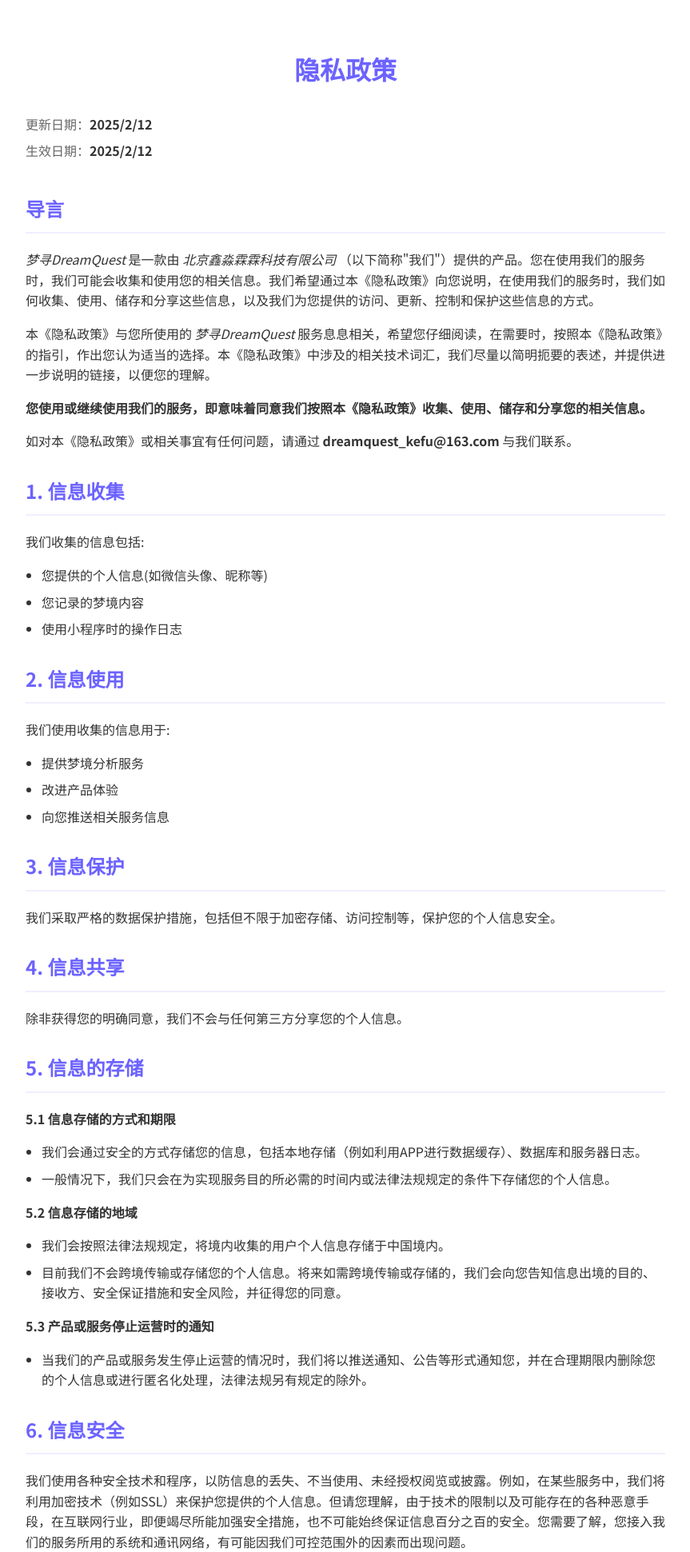
After one commit to gunlay/DreamQuestWebHomepage, a Flask app: page /privacy.html in a window 1280 px wide. The commit adds this page. Shown: the top 1941 px of the page at 80% size, without its empty margins (208-1071 px from the left). Run offline with Flask 3, Linux system fonts and the light colour scheme.

Commit message:
完成，就差替换下载码了

```diff
--- a/app.py
+++ b/app.py
@@ -7,6 +7,14 @@ app = Flask(__name__)
 def home():
     return render_template('index.html')
 
+@app.route('/privacy.html')
+def privacy():
+    return render_template('privacy.html')
+
+@app.route('/terms.html')
+def terms():
+    return render_template('terms.html')
+
 @app.route('/static/<path:path>')
 def send_static(path):
     return send_from_directory('static', path)
--- /dev/null
+++ b/templates/privacy.html
@@ -0,0 +1,155 @@
+<!DOCTYPE html>
+<html lang="zh-CN">
+<head>
+    <meta charset="UTF-8">
+    <meta name="viewport" content="width=device-width, initial-scale=1.0">
+    <title>隐私政策 - 梦寻DreamQuest</title>
+    <link href="https://fonts.googleapis.com/css2?family=Noto+Sans+SC:wght@400;500;700&display=swap" rel="stylesheet">
+    <style>
+        :root {
+            --primary-color: #6C63FF;
+            --text-color: #333333;
+            --text-secondary: #666666;
+            --background: #FFFFFF;
+        }
+
+        body {
+            font-family: 'Noto Sans SC', -apple-system, BlinkMacSystemFont, sans-serif;
+            line-height: 1.6;
+            color: var(--text-color);
+            max-width: 800px;
+            margin: 0 auto;
+            padding: 40px 20px;
+            background: var(--background);
+        }
+
+        h1 {
+            font-size: 32px;
+            color: var(--primary-color);
+            margin-bottom: 30px;
+            text-align: center;
+        }
+
+        h2 {
+            font-size: 24px;
+            color: var(--primary-color);
+            margin: 30px 0 20px;
+            padding-bottom: 10px;
+            border-bottom: 2px solid rgba(108, 99, 255, 0.1);
+        }
+
+        p {
+            margin-bottom: 16px;
+            color: var(--text-color);
+        }
+
+        ul {
+            margin: 16px 0;
+            padding-left: 20px;
+        }
+
+        li {
+            margin-bottom: 8px;
+            color: var(--text-color);
+        }
+
+        strong {
+            color: var(--text-color);
+        }
+
+        i {
+            font-style: italic;
+            color: var(--text-color);
+        }
+
+        .policy-header {
+            margin-bottom: 40px;
+            color: var(--text-secondary);
+        }
+
+        .policy-header div {
+            margin-bottom: 8px;
+        }
+
+        @media (max-width: 768px) {
+            body {
+                padding: 20px 16px;
+            }
+
+            h1 {
+                font-size: 28px;
+            }
+
+            h2 {
+                font-size: 20px;
+            }
+        }
+    </style>
+</head>
+<body>
+    <h1>隐私政策</h1>
+    <div class="policy-header">
+        <div>更新日期：<strong>2025/2/12</strong></div>
+        <div>生效日期：<strong>2025/2/12</strong></div>
+    </div>
+
+    <h2>导言</h2>
+    <p><i>梦寻DreamQuest</i> 是一款由 <i>北京鑫淼霖霖科技有限公司</i> （以下简称"我们"）提供的产品。您在使用我们的服务时，我们可能会收集和使用您的相关信息。我们希望通过本《隐私政策》向您说明，在使用我们的服务时，我们如何收集、使用、储存和分享这些信息，以及我们为您提供的访问、更新、控制和保护这些信息的方式。</p>
+    <p>本《隐私政策》与您所使用的 <i>梦寻DreamQuest</i> 服务息息相关，希望您仔细阅读，在需要时，按照本《隐私政策》的指引，作出您认为适当的选择。本《隐私政策》中涉及的相关技术词汇，我们尽量以简明扼要的表述，并提供进一步说明的链接，以便您的理解。</p>
+    <p><strong>您使用或继续使用我们的服务，即意味着同意我们按照本《隐私政策》收集、使用、储存和分享您的相关信息。</strong></p>
+    <p>如对本《隐私政策》或相关事宜有任何问题，请通过 <strong>dreamquest_kefu@163.com</strong> 与我们联系。</p>
+
+    <h2>1. 信息收集</h2>
+    <p>我们收集的信息包括:</p>
+    <ul>
+        <li>您提供的个人信息(如微信头像、昵称等)</li>
+        <li>您记录的梦境内容</li>
+        <li>使用小程序时的操作日志</li>
+    </ul>
+
+    <h2>2. 信息使用</h2>
+    <p>我们使用收集的信息用于:</p>
+    <ul>
+        <li>提供梦境分析服务</li>
+        <li>改进产品体验</li>
+        <li>向您推送相关服务信息</li>
+    </ul>
+
+    <h2>3. 信息保护</h2>
+    <p>我们采取严格的数据保护措施，包括但不限于加密存储、访问控制等，保护您的个人信息安全。</p>
+
+    <h2>4. 信息共享</h2>
+    <p>除非获得您的明确同意，我们不会与任何第三方分享您的个人信息。</p>
+
+    <h2>5. 信息的存储</h2>
+    <strong>5.1 信息存储的方式和期限</strong>
+    <ul>
+        <li>我们会通过安全的方式存储您的信息，包括本地存储（例如利用APP进行数据缓存）、数据库和服务器日志。</li>
+        <li>一般情况下，我们只会在为实现服务目的所必需的时间内或法律法规规定的条件下存储您的个人信息。</li>
+    </ul>
+
+    <strong>5.2 信息存储的地域</strong>
+    <ul>
+        <li>我们会按照法律法规规定，将境内收集的用户个人信息存储于中国境内。</li>
+        <li>目前我们不会跨境传输或存储您的个人信息。将来如需跨境传输或存储的，我们会向您告知信息出境的目的、接收方、安全保证措施和安全风险，并征得您的同意。</li>
+    </ul>
+
+    <strong>5.3 产品或服务停止运营时的通知</strong>
+    <ul>
+        <li>当我们的产品或服务发生停止运营的情况时，我们将以推送通知、公告等形式通知您，并在合理期限内删除您的个人信息或进行匿名化处理，法律法规另有规定的除外。</li>
+    </ul>
+
+    <h2>6. 信息安全</h2>
+    <p>我们使用各种安全技术和程序，以防信息的丢失、不当使用、未经授权阅览或披露。例如，在某些服务中，我们将利用加密技术（例如SSL）来保护您提供的个人信息。但请您理解，由于技术的限制以及可能存在的各种恶意手段，在互联网行业，即便竭尽所能加强安全措施，也不可能始终保证信息百分之百的安全。您需要了解，您接入我们的服务所用的系统和通讯网络，有可能因我们可控范围外的因素而出现问题。</p>
+
+    <h2>7. 您的权利</h2>
+    <p>在您使用我们的服务期间，我们可能会视产品具体情况为您提供相应的操作设置，以便您可以查询、删除、更正或撤回您的相关个人信息，您可参考相应的具体指引进行操作。此外，我们还设置了投诉举报渠道，您的意见将会得到及时的处理。如果您无法通过上述途径和方式行使您的个人信息主体权利，您可以通过本《隐私政策》中提供的联系方式提出您的请求，我们会按照法律法规的规定予以反馈。</p>
+    <p>当您决定不再使用我们的产品或服务时，可以申请注销账户。注销账户后，除法律法规另有规定外，我们将删除或匿名化处理您的个人信息。</p>
+
+    <h2>8. 变更</h2>
+    <p>我们可能适时修订本《隐私政策》的条款。当变更发生时，我们会在版本更新时向您提示新的《隐私政策》，并向您说明生效日期。请您仔细阅读变更后的《隐私政策》内容，<strong>若您继续使用我们的服务，即表示您同意我们按照更新后的《隐私政策》处理您的个人信息。</strong></p>
+
+    <h2>9. 未成年人保护</h2>
+    <p>我们鼓励父母或监护人指导未满十八岁的未成年人使用我们的服务。我们建议未成年人鼓励他们的父母或监护人阅读本《隐私政策》，并建议未成年人在提交的个人信息之前寻求父母或监护人的同意和指导。</p>
+</body>
+</html>
```
Also changed, not shown: static/styles.css (+56 -78 lines), templates/index.html (+10 -15 lines), templates/terms.html (added, +94 -0 lines), static/images/android-qr.png (renamed from static/images/qr-android.png), static/images/bilibili-qr.png (added), static/images/ios-qr.png (renamed from static/images/qr-ios.png), static/images/miniapp-qr.png (renamed from static/images/qr-miniapp.png), static/images/wechat-qr.jpg (added), static/images/xiaohongshu-qr.png (added), 1 other file.
